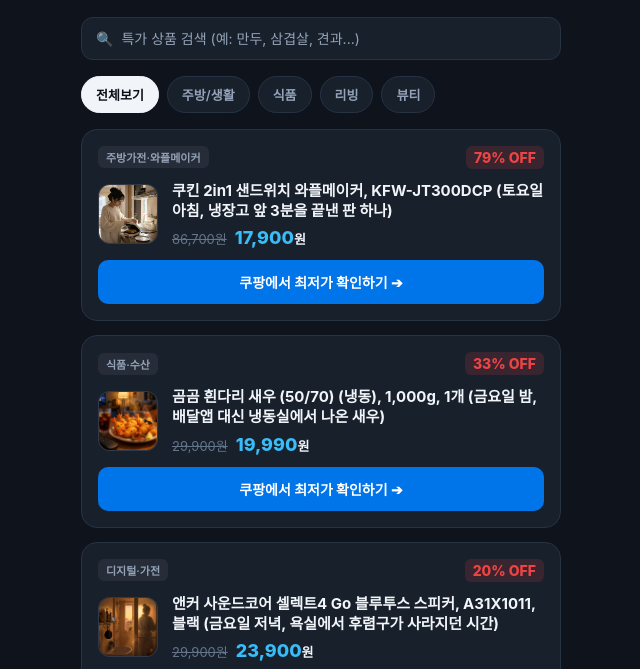
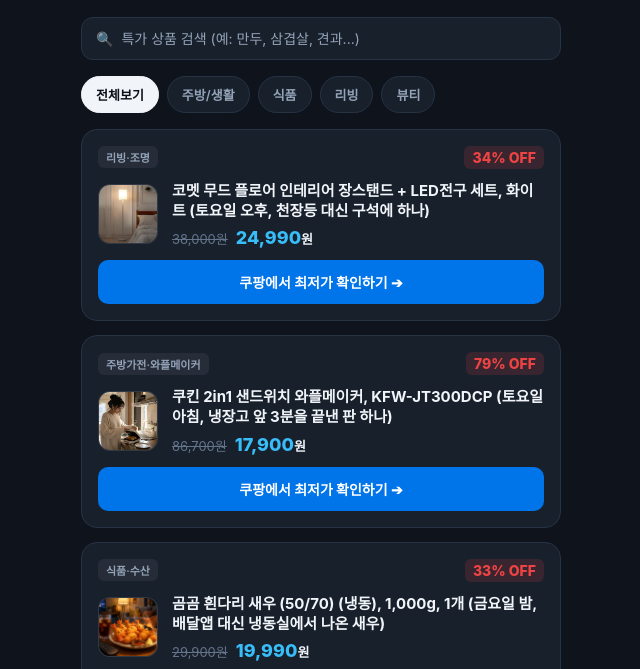
Before and after one commit to drvspace211/drvspace, a plain HTML site: page index.html in a window 1280 px wide. Shown: the part 131-800 px from the top of the page, without its empty margins (319-959 px from the left). Drawn offline with Linux system fonts and the light colour scheme.

Commit message:
feat: 코멧 무드 플로어 장스탠드 특가 추가 (11-28 12시)

```diff
--- a/index.html
+++ b/index.html
@@ -361,6 +361,29 @@
       <div class="empty-state-icon">🔎</div>
       <div class="empty-state-text">검색 결과가 없습니다.<br>다른 키워드로 검색해 보세요!</div>
     </div>
+    <!-- Item (11-28 12시 등록) -->
+    <div class="product-card" data-category="living">
+      <div class="card-top">
+        <span class="tag-category">리빙·조명</span>
+        <span class="discount-badge">34% OFF</span>
+      </div>
+      <div class="card-body">
+        <div class="product-icon" style="padding: 0; overflow: hidden;">
+          <img src="images/2026-11-28-lamp.jpg" alt="코멧 무드 플로어 인테리어 장스탠드 + LED전구 세트, 화이트" style="width: 100%; height: 100%; object-fit: cover; object-position: 50% 50%;" loading="lazy">
+        </div>
+        <div class="product-info">
+          <div class="product-title">코멧 무드 플로어 인테리어 장스탠드 + LED전구 세트, 화이트 (토요일 오후, 천장등 대신 구석에 하나)</div>
+          <div class="price-row">
+            <span class="price-origin">38,000원</span>
+            <span class="price-current">24,990<span class="price-unit">원</span></span>
+          </div>
+        </div>
+      </div>
+      <a href="https://link.coupang.com/a/i2m5sx19fo" target="_blank" rel="noopener noreferrer" class="btn-buy">
+        쿠팡에서 최저가 확인하기 ➔
+      </a>
+    </div>
+
     <!-- Item (11-28 09시 등록) -->
     <div class="product-card" data-category="kitchen">
       <div class="card-top">
```
Also changed, not shown: images/2026-11-28-lamp.jpg (added).
